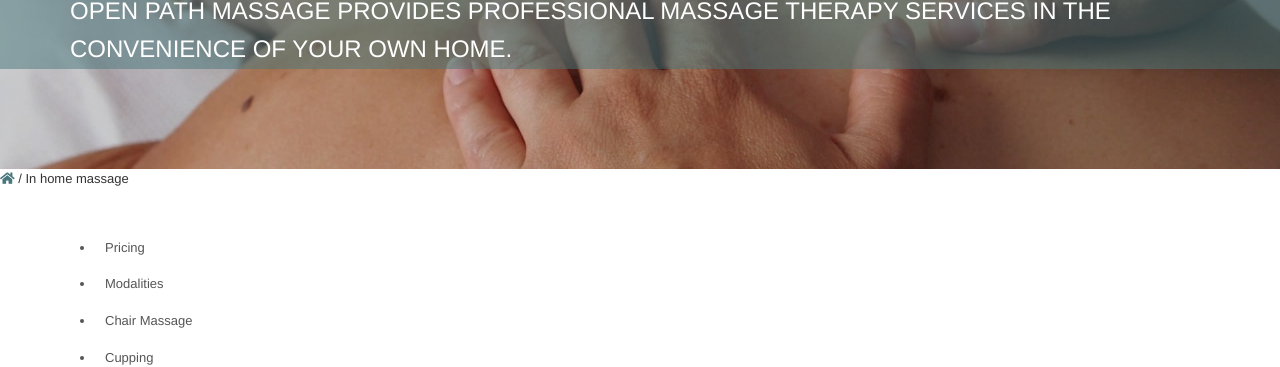
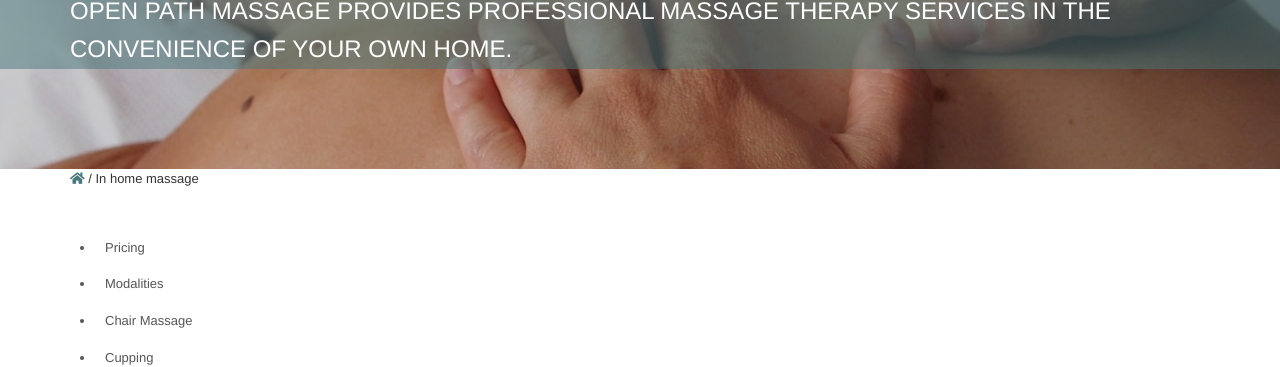
Before and after one commit to mrssk33lz/openpathmassage, a Jekyll site: the page built from in-home-massage.md, in a window 1280 px wide. Shown: the part 243-610 px from the top of the page. Built offline with Jekyll 4.4.1, drawn with Linux system fonts in a browser that asks for light colours; nearby versions of some CDN libraries.

Commit message:
Added container class to breadcrumbs.

```diff
--- a/_includes/breadcrumbs.html
+++ b/_includes/breadcrumbs.html
@@ -1,4 +1,4 @@
-<div id="breadcrumbs">
+<div id="breadcrumbs" class="container">
 {% assign crumbs = page.url | remove:'/index.html' | split: '/' %}
 <a href="/" title="Home"><i class="fas fa-home"></i></a>
 {% for crumb in crumbs offset: 1 %}
```
